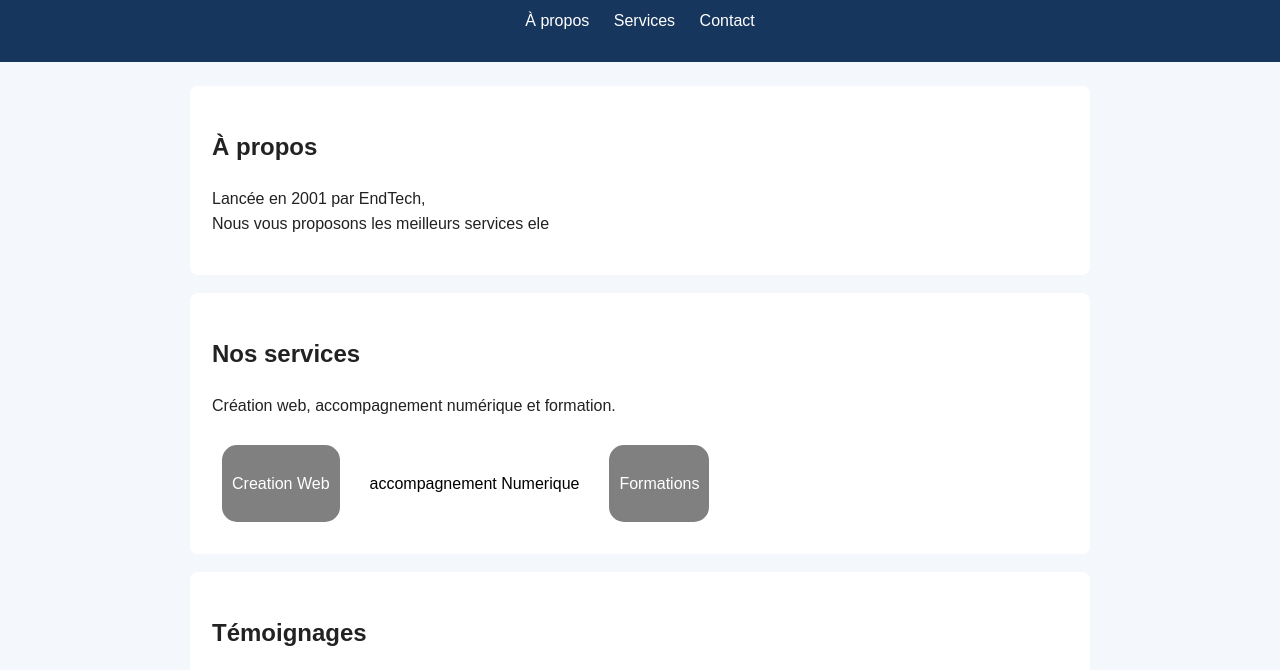
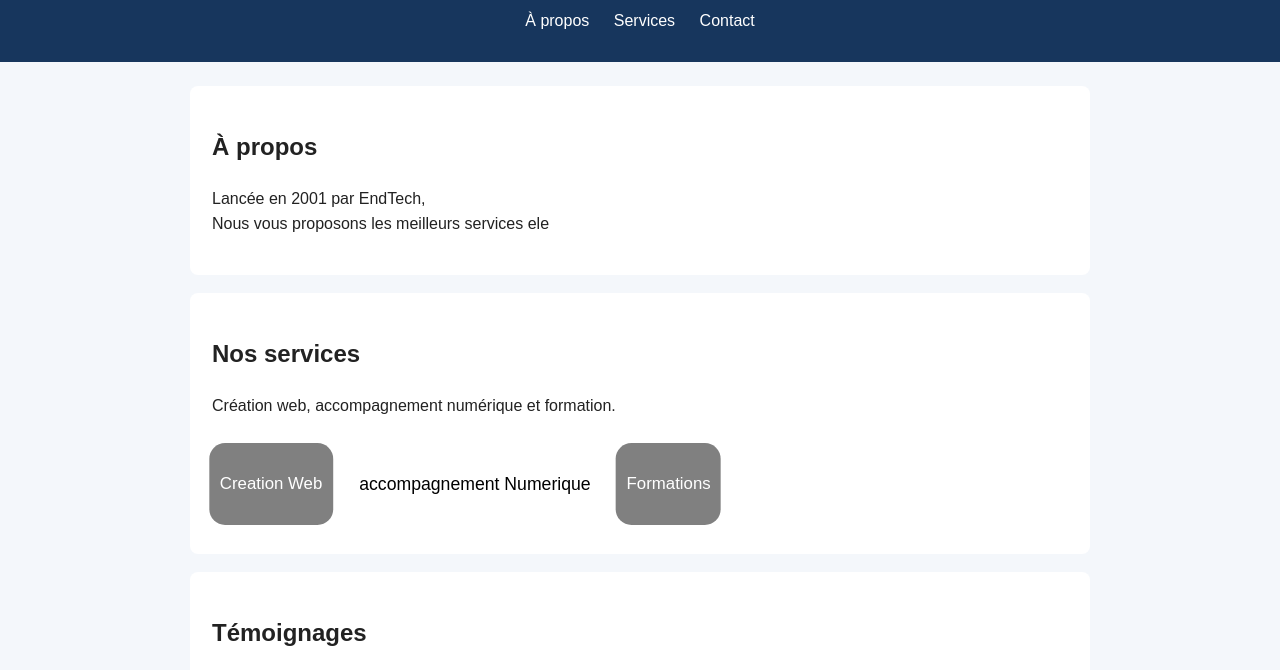
Before and after one commit to AquaEndays/mon-site-web, a plain HTML site: page index.html in a window 1280 px wide. In both pictures the pointer is over the element 475 px from the left and 597 px from the top of the page. Shown: the part 114-784 px from the top of the page. Drawn offline with Linux system fonts and the light colour scheme.

Commit message:
Mise à jour du site

```diff
--- a/style.css
+++ b/style.css
@@ -53,4 +53,7 @@ div{
 div:hover{
     background: white;
     color: black;
+    transition: 1s;
+    transform: scale(1.05);
+    box-shadow: inset;
 }
```
